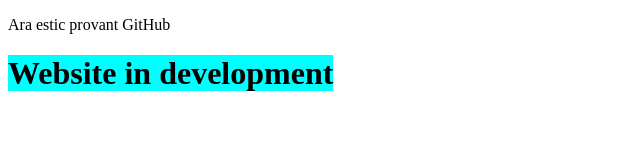
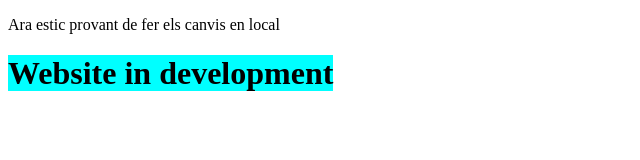
Before and after one commit to albertmur/albertmur.github.io, a plain HTML site: page index.html in a window 1280 px wide. Shown: the whole page, without its empty margins (0-640 px from the left). Drawn offline with Linux system fonts and the light colour scheme.

Commit message:
Modificacions de la web

```diff
--- a/index.html
+++ b/index.html
@@ -2,7 +2,7 @@
 <html>
     <head>
         <title>Albert Mur</title>
-        <p>Ara estic provant GitHub</p>
+        <p>Ara estic provant de fer els canvis en local</p>
         <link rel="stylesheet" href="./style.css">
     </head>
     <body>
```
